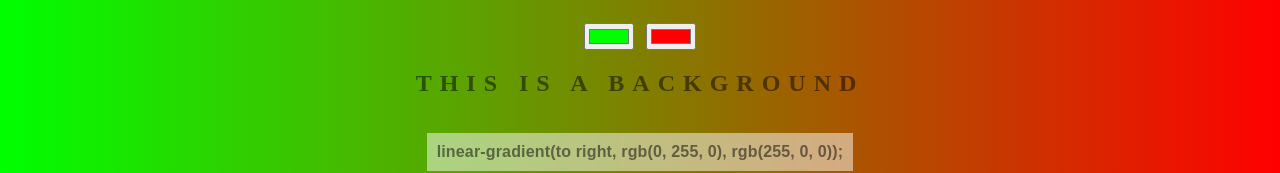
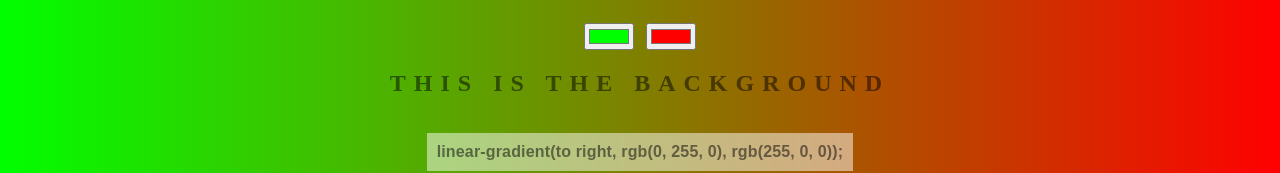
Before and after one commit to patrickdhayes/background-generator, a plain HTML site: page index.html in a window 1280 px wide. Shown: the part 182-355 px from the top of the page. Drawn offline with Linux system fonts and the light colour scheme.

Commit message:
Chagnes to h2

```diff
--- a/index.html
+++ b/index.html
@@ -11,7 +11,7 @@
     <h1>Awesome Background Gradient Generator</h1>
     <input class="color1" type="color" name="color1" value="#00ff00" />
     <input class="color2" type="color" name="color2" value="#ff0000" />
-    <h2>This is a background</h2>
+    <h2>This is the background</h2>
     <h3></h3>
 
     <script type="text/javascript" src="script.js"></script>
```
